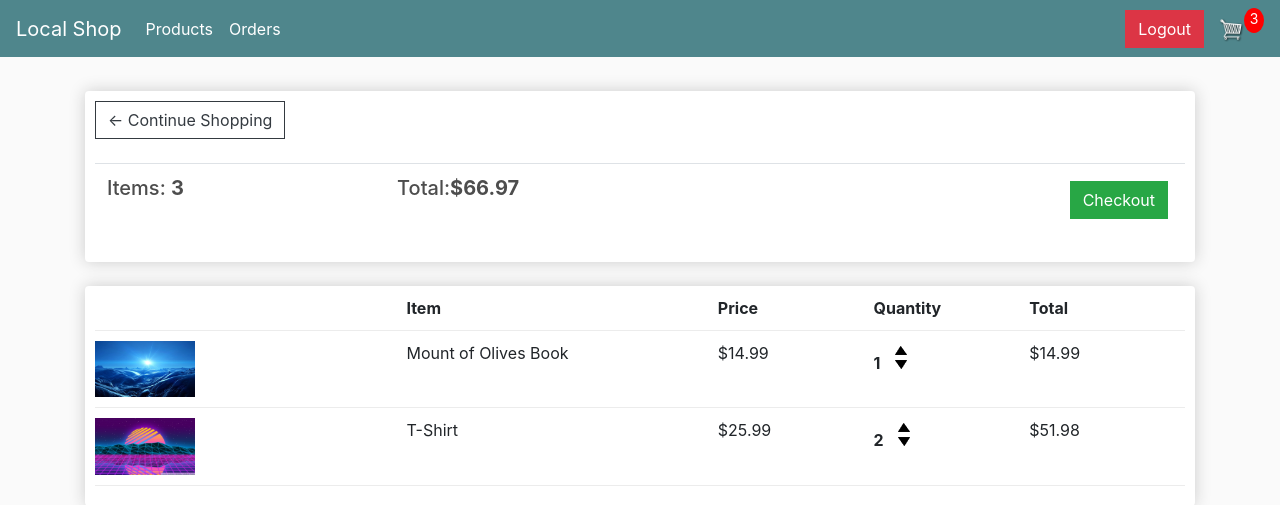
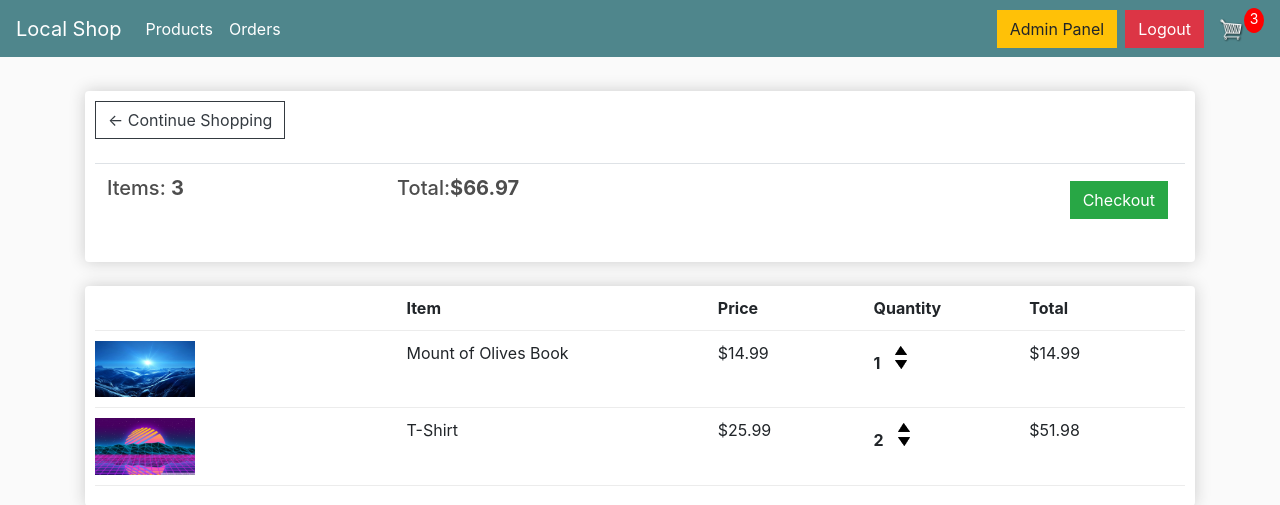
Before and after one commit to shaeantoine/LocalShop-App, a Django app: page /cart/ in a window 1280 px wide. Shown: the top 505 px of the page. Run offline with Django 4.2, Linux system fonts and the light colour scheme; a user stored in the database is signed in; data comes from the database, SQL or seed files in the repository; both versions use the stored data as it was after the commit; lists and menus that the app fills with data are empty; some libraries are stand-ins or nearby versions.

Commit message:
Admin panel button and button styling

```diff
--- a/LocalShopApp/templates/LocalShopApp/main.html
+++ b/LocalShopApp/templates/LocalShopApp/main.html
@@ -80,9 +80,12 @@
               </ul>
               <div class="form-inline my-2 my-lg-0">
                 {% if user.is_authenticated %}
-                  <a href="{% url 'logout' %}" class="btn btn-danger">Logout</a>
+                  {% if user.is_staff %}
+                    <a href="{% url 'admin:index' %}" class="btn btn-warning mr-2">Admin Panel</a>
+                  {% endif %}
+                    <a href="{% url 'logout' %}" class="btn btn-danger">Logout</a>
                 {% else %}
-                  <a href="{% url 'login' %}"class="btn btn-warning">Login</a>
+                  <a href="{% url 'login' %}"class="btn btn-success">Login</a>
                 {% endif %}
 
                 <a href="{% url 'cart' %}">
```
Also changed, not shown: db.sqlite3.
